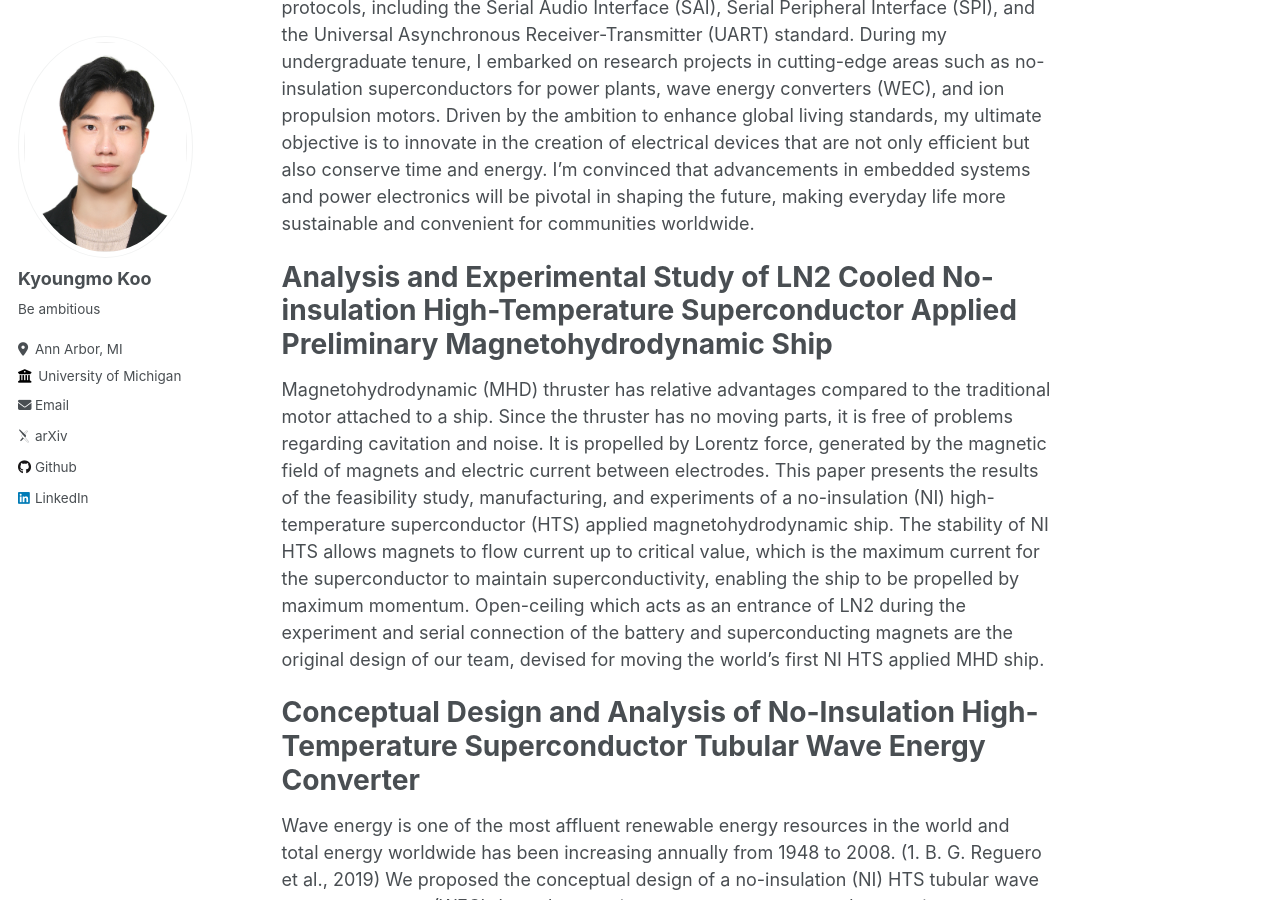
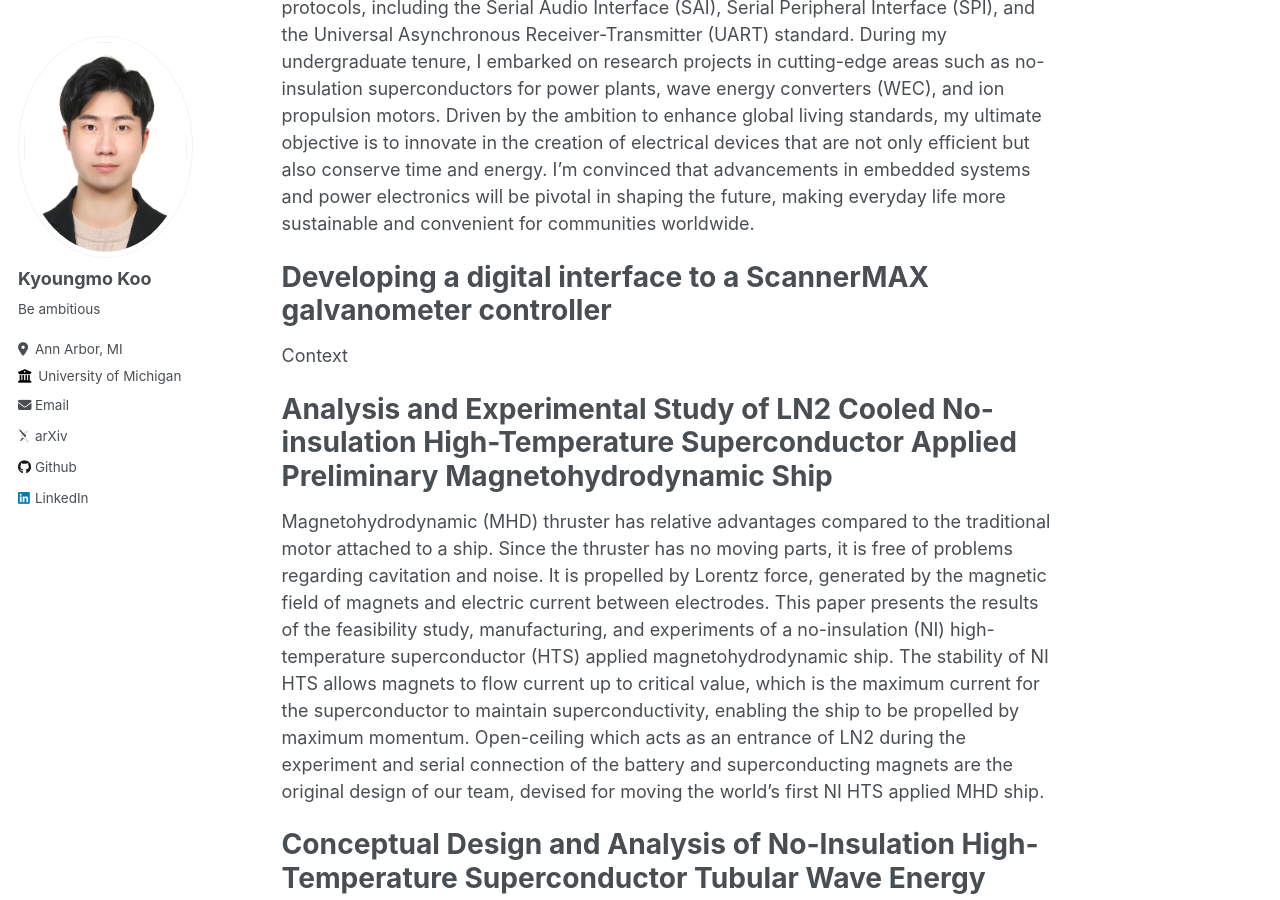
Before and after one commit to kyoungmokoo/kyoungmokoo.github.io, a Jekyll site: the page built from _pages/about.md, in a window 1280 px wide and 900 px high, scrolled down 490 px. Built offline with Jekyll 4.4.1, drawn with Linux system fonts in a browser that asks for light colours; some web fonts are replaced.

Commit message:
about.md modified

```diff
--- a/_pages/about.md
+++ b/_pages/about.md
@@ -12,6 +12,10 @@ Presently, I'm applying my expertise as a lab intern at the [Image-Guided Medica
 My passion lies at the intersection of embedded systems, digital communication, power electronics, and robotics. My current project is focused on crafting a digital interface for a Scannermax galvanometer controller, a pivotal component in Robotically Aligned Optical Coherence Tomography (RAOCT). This endeavor encompasses a spectrum of communication protocols, including the Serial Audio Interface (SAI), Serial Peripheral Interface (SPI), and the Universal Asynchronous Receiver-Transmitter (UART) standard.
 During my undergraduate tenure, I embarked on research projects in cutting-edge areas such as no-insulation superconductors for power plants, wave energy converters (WEC), and ion propulsion motors.
 Driven by the ambition to enhance global living standards, my ultimate objective is to innovate in the creation of electrical devices that are not only efficient but also conserve time and energy. I'm convinced that advancements in embedded systems and power electronics will be pivotal in shaping the future, making everyday life more sustainable and convenient for communities worldwide.
+
+Developing a digital interface to a ScannerMAX galvanometer controller
+======
+Context
 
 
 Analysis and Experimental Study of LN2 Cooled No-insulation High-Temperature Superconductor Applied Preliminary Magnetohydrodynamic Ship
```
